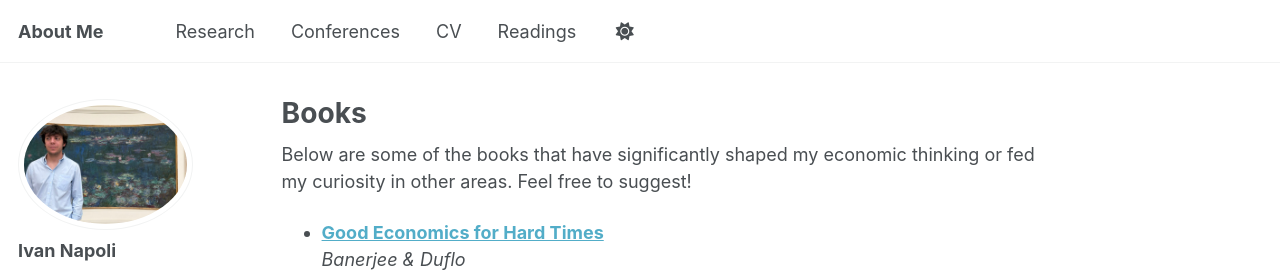
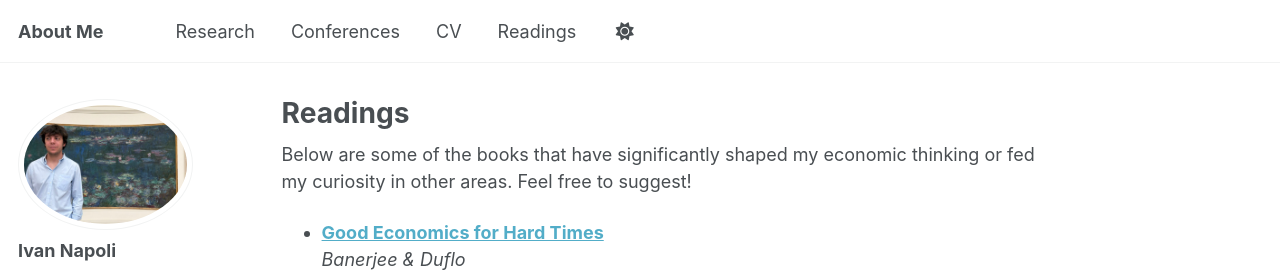
Before and after one commit to IvanNapo/IvanNapo.github.io, a Jekyll site: the page built from _pages/readings.md, in a window 1280 px wide and 1104 px high. Shown: the top 273 px of the window. Built offline with Jekyll 4.4.1, drawn with Linux system fonts in a browser that asks for light colours.

Commit message:
Update and rename books.md to readings.md

```diff
--- a/_pages/books.md
+++ b/_pages/readings.md
@@ -1,6 +1,6 @@
 ---
-permalink: /books/
-title: "Books"
+permalink: /readings/
+title: "Readings"
 author_profile: true
 ---
 
```
